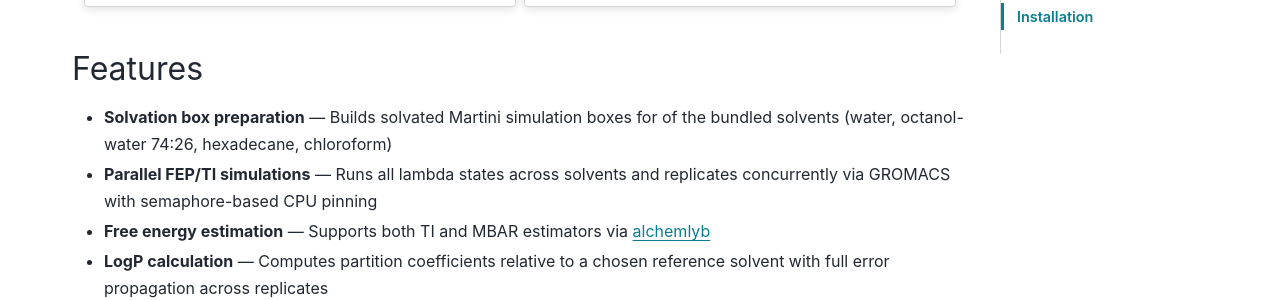
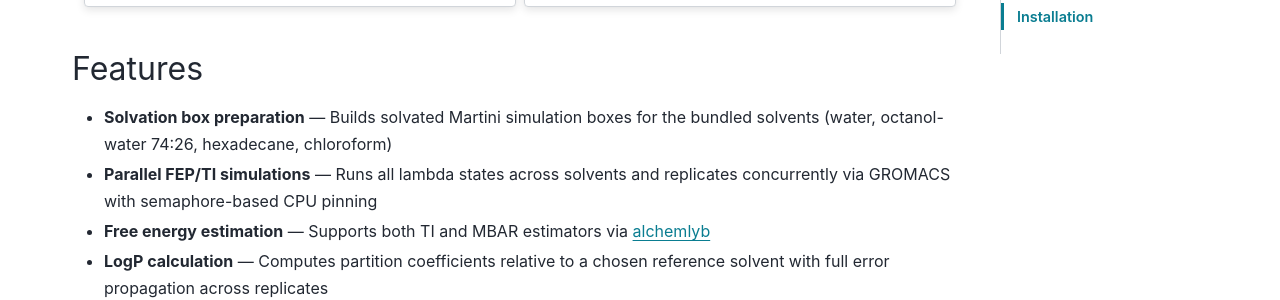
Before and after one commit to Martini-Force-Field-Initiative/taster, a Sphinx documentation site: the page built from docs/source/index.rst, in a window 1280 px wide and 900 px high, scrolled down 432 px. Shown: the part 153-453 px from the top of the window. Built offline with Sphinx 7.4.7 and the PyData theme 0.15.4, drawn with Linux system fonts in a browser that asks for light colours.

Commit message:
fix: typo in docs

```diff
--- a/docs/source/index.rst
+++ b/docs/source/index.rst
@@ -63,7 +63,7 @@ free energy estimation using TI or MBAR, and LogP calculation relative to a refe
 Features
 --------
 
-- **Solvation box preparation** — Builds solvated Martini simulation boxes for of
+- **Solvation box preparation** — Builds solvated Martini simulation boxes for
   the bundled solvents (water, octanol-water 74:26, hexadecane, chloroform)
 - **Parallel FEP/TI simulations** — Runs all lambda states across solvents and replicates
   concurrently via GROMACS with semaphore-based CPU pinning
```
